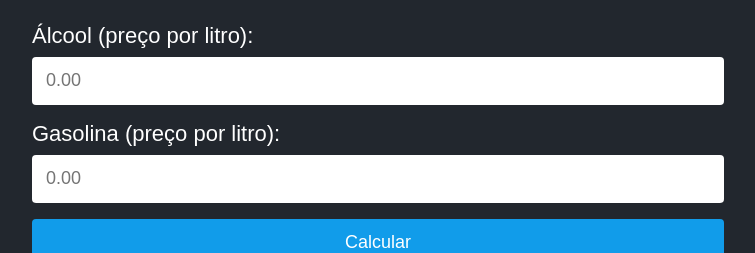
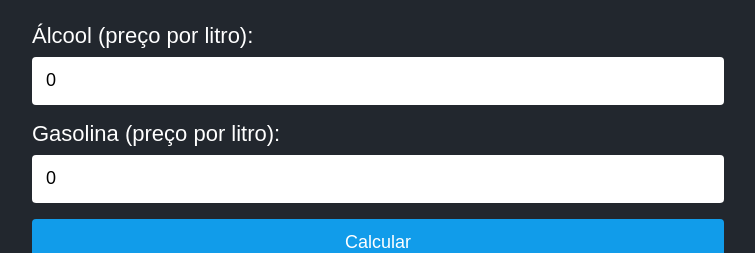
Before and after one commit to YanGraim/calculadoraGasolinaAlcool, a React (Vite) app: page / in a window 1280 px wide. Shown: the part 307-560 px from the top of the page, without its empty margins (262-1017 px from the left). Built offline with nearby package versions, Linux system fonts and the light colour scheme.

Commit message:
função calcular implementada

```diff
--- a/src/App.tsx
+++ b/src/App.tsx
@@ -1,18 +1,57 @@
-import { useState } from 'react'
+import { useState, FormEvent } from 'react'
 import './App.css'
 
+/*
+  Calculo: alcool / gasolina
+  E se o resultado for menor que 0.7 compensa usar alcool
+*/
+
+
 function App() {
+
+  const [gasolinaInput, setGasolinaInput] = useState(0);
+  const [alcoolInput, setAlcoolInput] = useState(0);
+
+  function calcular(event: FormEvent) {
+    event.preventDefault();
+    const calculo = (alcoolInput / gasolinaInput)
+    if(calculo <= 0.7) {
+      alert("Compensa usar alcool")
+    } else {
+      alert("compensar usar gasolina")
+    }
+
+  }
+
   return (
     <div>
       <main className='container'>
         <img className='logo' src="" alt="logo do projeto" />
         <h1 className='title'>Qual a melhor opção?</h1>
-        <form className='form'>
+        <form className='form' onSubmit={calcular}>
           <label>Álcool (preço por litro):</label>
-          <input className='input' type="number" placeholder='0.00' min="1" step="0.01" required/>
+          <input
+            className='input'
+            type="number"
+            placeholder='0.00'
+            min="1"
+            step="0.01"
+            required
+            value={alcoolInput}
+            onChange={(e) => setAlcoolInput(Number(e.target.value))}
+          />
 
           <label>Gasolina (preço por litro):</label>
-          <input className='input' type="number" placeholder='0.00' min="1" step="0.01" required/>
+          <input
+            className='input'
+            type="number"
+            placeholder='0.00'
+            min="1"
+            step="0.01"
+            required
+            value={gasolinaInput}
+            onChange={(e) => setGasolinaInput(Number(e.target.value))}
+          />
 
           <input className='button' type="submit" value="Calcular"/>
         </form>
```
